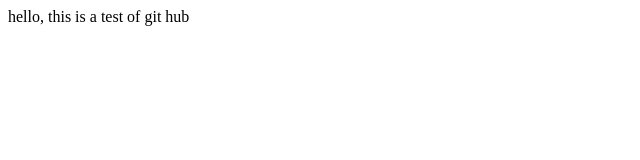
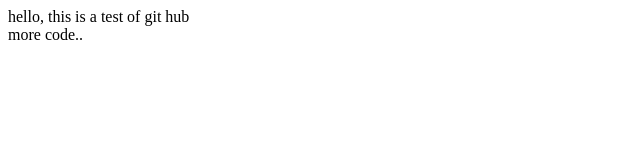
Before and after one commit to Thompsonplr/youtube.demo, a plain HTML site: page WebContent/index.html in a window 1280 px wide. Shown: the full height of the page, 0-640 px from the left. Drawn offline with Linux system fonts and the light colour scheme.

Commit message:
more changes to index

```diff
--- a/WebContent/index.html
+++ b/WebContent/index.html
@@ -6,5 +6,8 @@
 </head>
 <body>
 hello, this is a test of git hub
+</br />
+
+more code..
 </body>
 </html>
```
